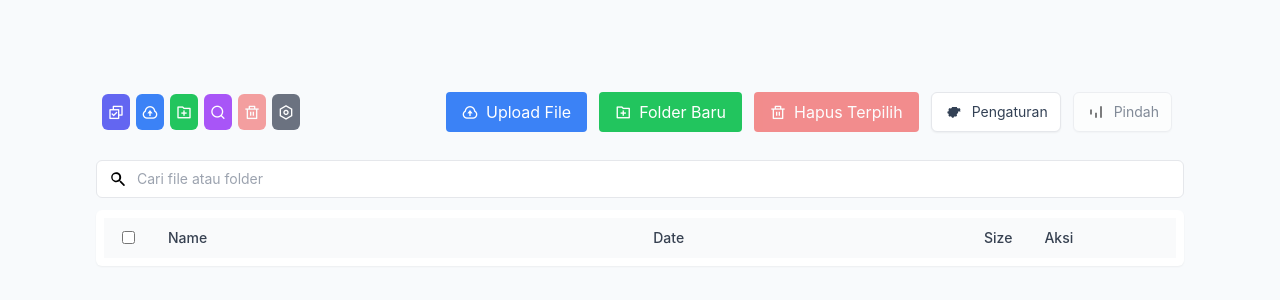
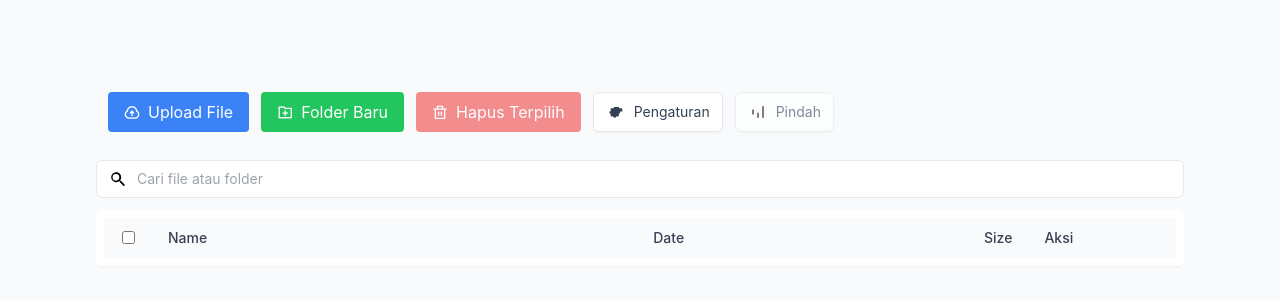
Before and after one commit to Kyuzan0/Filemanager, a PHP site: page / in a window 1280 px wide. Shown: the top 300 px of the page. Run offline with PHP 8.4, Linux system fonts and the light colour scheme; lists and menus that the app fills with data are empty; some libraries are stand-ins or nearby versions.

Commit message:
refactor(ui): remove inline styles and improve CSS class usage

```diff
--- a/assets/css/style.css
+++ b/assets/css/style.css
@@ -472,6 +472,17 @@ body.modal-open { overflow: hidden; }
 @media (min-width: 768px) {
   .dialog { max-width: 800px; }
   .app-shell { padding: 1.5rem; }
+
+  /* Desktop action bar - show full buttons with text */
+  .action-bar > div {
+    width: auto;
+    justify-content: flex-start;
+    flex-wrap: nowrap;
+  }
+
+  .action-bar button span {
+    display: inline;
+  }
 }
 
   /* Mobile responsive styles - applies to all user agents */
--- a/partials/action-bar.php
+++ b/partials/action-bar.php
@@ -3,7 +3,7 @@
 ?>
 <section class="action-bar container mx-auto px-4 py-2 md:py-4 flex flex-wrap items-center justify-between gap-4 md:flex-row md:justify-between md:gap-4">
     <!-- MOBILE VERSION -->
-    <div class="action-bar-mobile flex gap-1.5 p-1.5 items-center justify-center md:hidden" style="display: flex;">
+    <div class="action-bar-mobile flex gap-1.5 p-1.5 items-center justify-center md:hidden">
         <!-- Hidden checkbox untuk track select-all state -->
         <input type="checkbox" id="select-all-mobile" class="hidden" aria-label="Pilih semua item">
 
@@ -36,7 +36,7 @@
     </div>
 
     <!-- Floating Selected Count Badge for Mobile - Compact -->
-    <div id="mobile-selected-count" class="fixed bottom-3 right-3 bg-blue-500 text-white rounded-full px-2 py-1.5 shadow-md items-center gap-1.5 z-40 hidden md:hidden" style="display: none;">
+    <div id="mobile-selected-count" class="fixed bottom-3 right-3 bg-blue-500 text-white rounded-full px-2 py-1.5 shadow-md items-center gap-1.5 z-40 hidden">
         <i class="ri-checkbox-multiple-line text-xs"></i>
         <span class="selected-count-text text-xs font-semibold">0 dipilih</span>
         <button id="mobile-clear-selection" class="text-white hover:bg-blue-600 rounded-full p-0.5 transition-colors" title="Hapus pilihan">
--- a/partials/overlays.php
+++ b/partials/overlays.php
@@ -3,7 +3,7 @@
 // Intended to be included in index.php. JS wiring points (functions/IDs) are noted in comments.
 ?>
 
-<div class="preview-overlay fixed inset-0 items-center justify-center bg-black/45 p-2 md:p-4 z-50 hidden" id="preview-overlay" aria-hidden="true" data-action="preview" data-open="preview" style="display: none;">
+<div class="preview-overlay fixed inset-0 items-center justify-center bg-black/45 p-2 md:p-4 z-50 hidden" id="preview-overlay" aria-hidden="true" data-action="preview" data-open="preview">
     <div class="preview-dialog bg-white rounded-lg p-4 md:p-8 w-full max-w-3xl md:max-w-6xl shadow-lg max-h-[90vh] md:max-h-[92vh] flex flex-col" role="dialog" aria-modal="true" aria-labelledby="preview-title">
         <header class="preview-header mb-4 flex-shrink-0">
             <div class="preview-title-group">
@@ -35,7 +35,7 @@
     </div>
 </div>
 
-<div class="confirm-overlay fixed inset-0 items-center justify-center bg-black/45 p-2 md:p-4 z-50 hidden" id="confirm-overlay" aria-hidden="true" data-action="confirm" data-open="confirm" style="display: none;">
+<div class="confirm-overlay fixed inset-0 items-center justify-center bg-black/45 p-2 md:p-4 z-50 hidden" id="confirm-overlay" aria-hidden="true" data-action="confirm" data-open="confirm">
     <div class="confirm-dialog bg-white rounded-lg shadow-lg w-full max-w-md" role="dialog" aria-modal="true" aria-labelledby="confirm-title">
         <header class="confirm-header bg-gradient-to-r from-blue-50 to-blue-50 border-b border-gray-100 px-6 py-4 text-center">
             <div class="confirm-icon mx-auto mb-3 w-12 h-12 rounded-full bg-blue-100 text-blue-600 flex items-center justify-center" aria-hidden="true">
@@ -289,7 +289,7 @@
   }
 </style>
 
-<div class="rename-overlay fixed inset-0 items-center justify-center bg-black/45 p-2 md:p-4 z-50 hidden" id="rename-overlay" aria-hidden="true" data-action="rename" data-open="rename" style="display: none;">
+<div class="rename-overlay fixed inset-0 items-center justify-center bg-black/45 p-2 md:p-4 z-50 hidden" id="rename-overlay" aria-hidden="true" data-action="rename" data-open="rename">
     <div class="rename-dialog bg-white rounded-lg shadow-lg w-full max-w-md" role="dialog" aria-modal="true" aria-labelledby="rename-title">
         <header class="rename-header bg-gradient-to-r from-blue-50 to-blue-50 border-b border-gray-100 px-6 py-4 flex items-center gap-4">
             <div class="rename-icon w-12 h-12 rounded-full bg-blue-100 text-blue-600 flex items-center justify-center flex-shrink-0" aria-hidden="true">
@@ -314,7 +314,7 @@
     </div>
 </div>
 
-<div class="unsaved-overlay fixed inset-0 items-center justify-center bg-black/45 p-2 md:p-4 z-50 hidden" id="unsaved-overlay" aria-hidden="true" data-action="unsaved" data-open="unsaved" style="display: none;">
+<div class="unsaved-overlay fixed inset-0 items-center justify-center bg-black/45 p-2 md:p-4 z-50 hidden" id="unsaved-overlay" aria-hidden="true" data-action="unsaved" data-open="unsaved">
     <div class="unsaved-dialog bg-white rounded-lg p-4 md:p-6 w-full max-w-md shadow-lg" role="dialog" aria-modal="true" aria-labelledby="unsaved-title">
         <div class="unsaved-header mb-4">
             <div class="unsaved-icon mx-auto mb-3 w-12 h-12 text-yellow-600" aria-hidden="true">
@@ -336,7 +336,7 @@
 </div>
 
 <!-- Move overlay modal -->
-<div class="move-overlay fixed inset-0 items-center justify-center bg-black/45 p-2 md:p-4 z-50 hidden" id="move-overlay" aria-hidden="true" style="display: none;">
+<div class="move-overlay fixed inset-0 items-center justify-center bg-black/45 p-2 md:p-4 z-50 hidden" id="move-overlay" aria-hidden="true">
     <div class="move-dialog bg-white rounded-lg p-4 md:p-6 w-full max-w-2xl shadow-lg max-h-[90vh] md:max-h-[85vh] overflow-hidden flex flex-col" role="dialog" aria-modal="true" aria-labelledby="move-title">
         <header class="move-header mb-4 flex-shrink-0">
             <div class="move-icon mx-auto mb-3 w-12 h-12 text-blue-600" aria-hidden="true">
@@ -373,7 +373,7 @@
     </div>
 </div>
 
-<div class="log-overlay fixed inset-0 items-center justify-center bg-black/45 p-2 md:p-4 z-50 hidden" id="log-overlay" aria-hidden="true" style="display: none;">
+<div class="log-overlay fixed inset-0 items-center justify-center bg-black/45 p-2 md:p-4 z-50 hidden" id="log-overlay" aria-hidden="true">
     <div class="log-dialog bg-white rounded-lg shadow-lg w-full max-w-sm md:max-w-4xl max-h-[90vh] md:max-h-[85vh] overflow-hidden flex flex-col" role="dialog" aria-modal="true" aria-labelledby="log-title">
         <header class="log-header bg-gradient-to-r from-blue-50 to-blue-50 border-b border-gray-100 px-6 py-4 flex items-center gap-4 flex-shrink-0">
             <div class="log-icon w-12 h-12 rounded-full bg-blue-100 text-blue-600 flex items-center justify-center flex-shrink-0" aria-hidden="true">
@@ -533,7 +533,7 @@
 </div>
 
 <!-- Mobile Search Modal -->
-<div class="search-modal fixed inset-0 items-center justify-center bg-black/45 p-2 md:p-4 z-50 hidden" id="search-modal" aria-hidden="true" style="display: none;">
+<div class="search-modal fixed inset-0 items-center justify-center bg-black/45 p-2 md:p-4 z-50 hidden" id="search-modal" aria-hidden="true">
     <div class="search-dialog bg-white rounded-lg p-4 md:p-6 w-full max-w-md shadow-lg" role="dialog" aria-modal="true" aria-labelledby="search-title">
         <header class="search-header mb-4 flex items-center justify-between">
             <h2 id="search-title" class="text-lg md:text-xl font-semibold">Cari File atau Folder</h2>
@@ -550,7 +550,7 @@
 </div>
 
 <!-- Settings overlay -->
-<div class="settings-overlay fixed inset-0 items-center justify-center bg-black/45 p-2 md:p-4 z-50 hidden" id="settings-overlay" aria-hidden="true" data-action="settings" data-open="settings" style="display: none;">
+<div class="settings-overlay fixed inset-0 items-center justify-center bg-black/45 p-2 md:p-4 z-50 hidden" id="settings-overlay" aria-hidden="true" data-action="settings" data-open="settings">
     <div class="settings-dialog bg-white rounded-lg p-4 md:p-6 w-full max-w-xl shadow-lg" role="dialog" aria-modal="true" aria-labelledby="settings-title">
         <header class="settings-header mb-4 flex items-center justify-between">
             <h2 id="settings-title" class="text-lg md:text-xl font-semibold">Pengaturan</h2>
```
